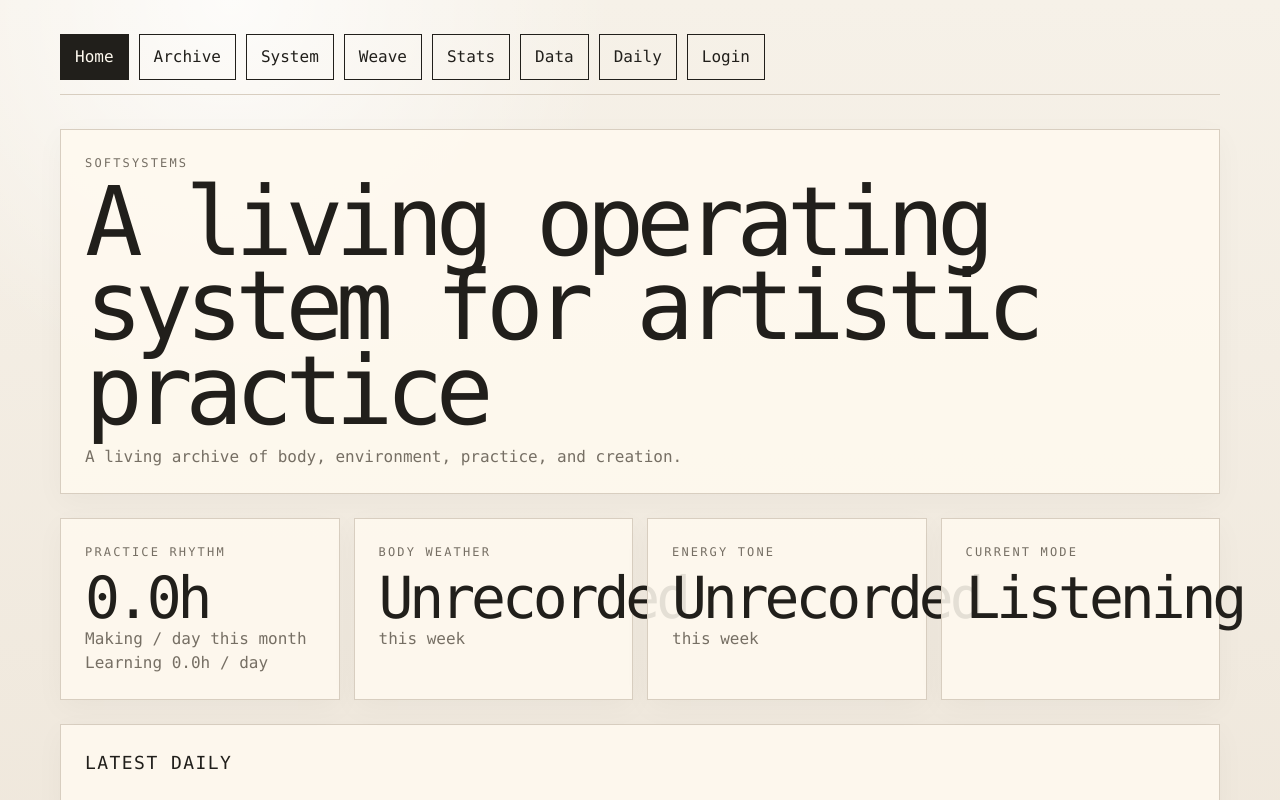
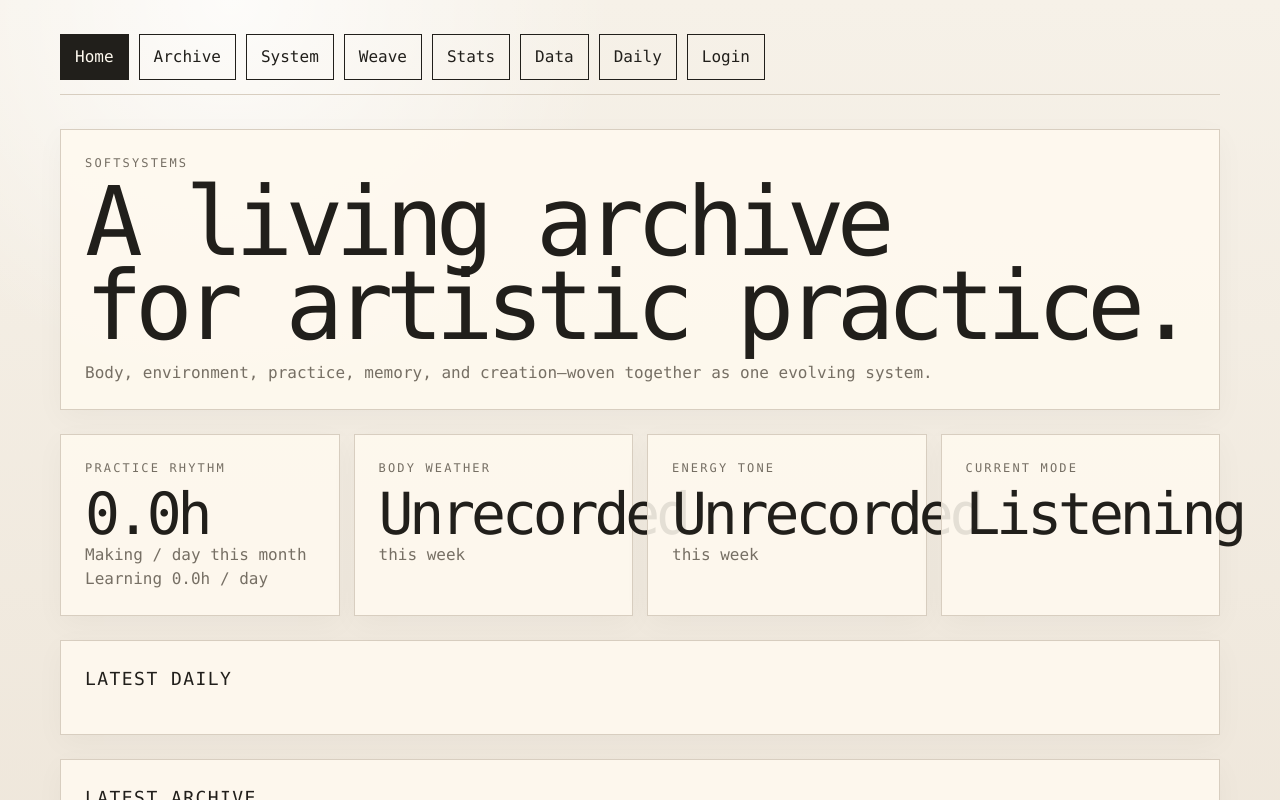
Before and after one commit to jangmyungsun/SOFTSYSTEMS, a Next.js app: page / in a window 1280 px wide. Shown: the top 800 px of the page. Built offline with nearby package versions, Linux system fonts and the light colour scheme; no server answers; the database is empty.

Commit message:
Update layout.js

```diff
--- a/app/layout.js
+++ b/app/layout.js
@@ -1,6 +1,36 @@
 import './globals.css';
 import Navigation from '../components/Navigation';
-export const metadata = { title: 'SOFTSYSTEMS', description: 'A living operating system.' };
+
+export const metadata = {
+  title: 'SOFTSYSTEMS',
+  description: 'A living operating system for artistic practice.',
+};
+
 export default function RootLayout({ children }) {
-  return <html lang="en"><body><main className="app"><Navigation/><section className="panel"><p className="eyebrow">SOFTSYSTEMS</p><h1>A living operating system for artistic practice</h1><p className="subtitle">A living archive of body, environment, practice, and creation.</p></section>{children}</main></body></html>;
+  return (
+    <html lang="en">
+      <body>
+        <main className="app">
+          <Navigation />
+
+          <section className="panel hero">
+            <p className="eyebrow">SOFTSYSTEMS</p>
+
+            <h1 className="hero-title">
+              A living archive
+              <br />
+              for artistic practice.
+            </h1>
+
+            <p className="subtitle">
+              Body, environment, practice, memory, and creation—woven together
+              as one evolving system.
+            </p>
+          </section>
+
+          {children}
+        </main>
+      </body>
+    </html>
+  );
 }
```
